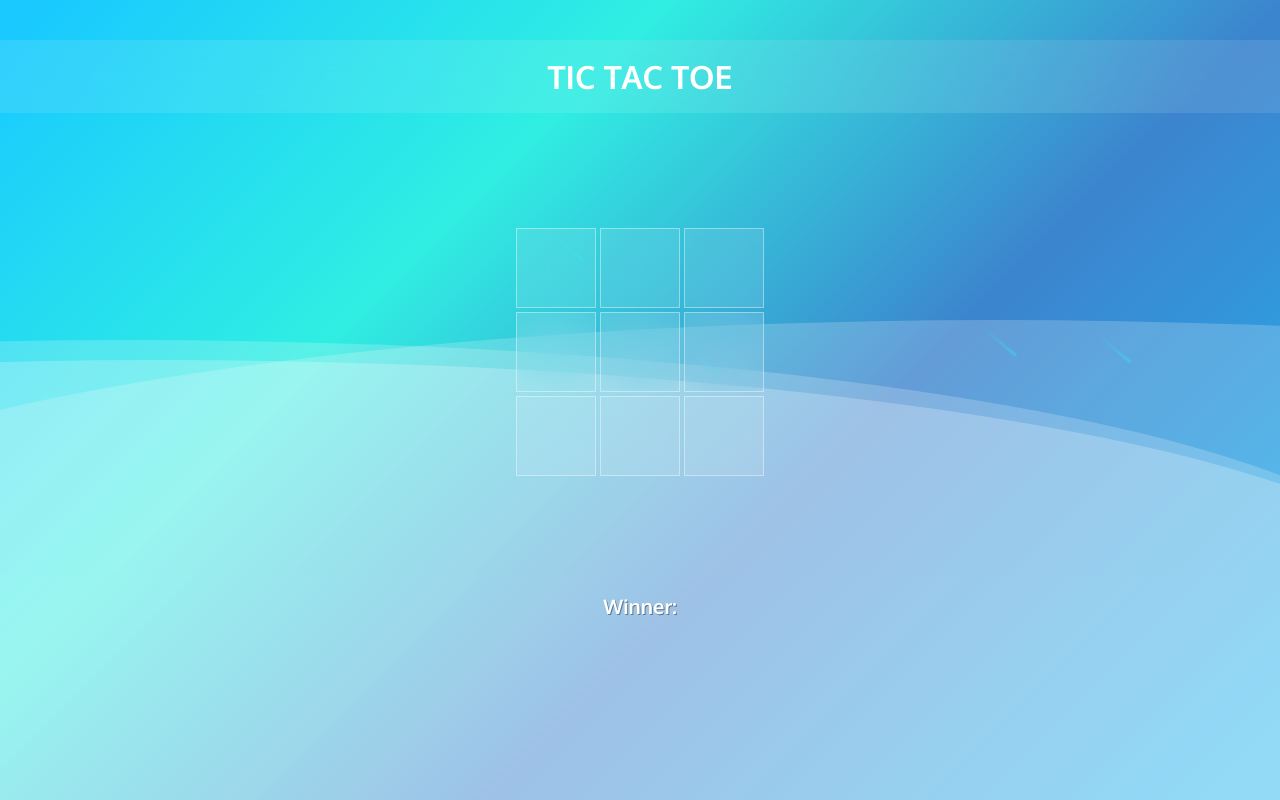
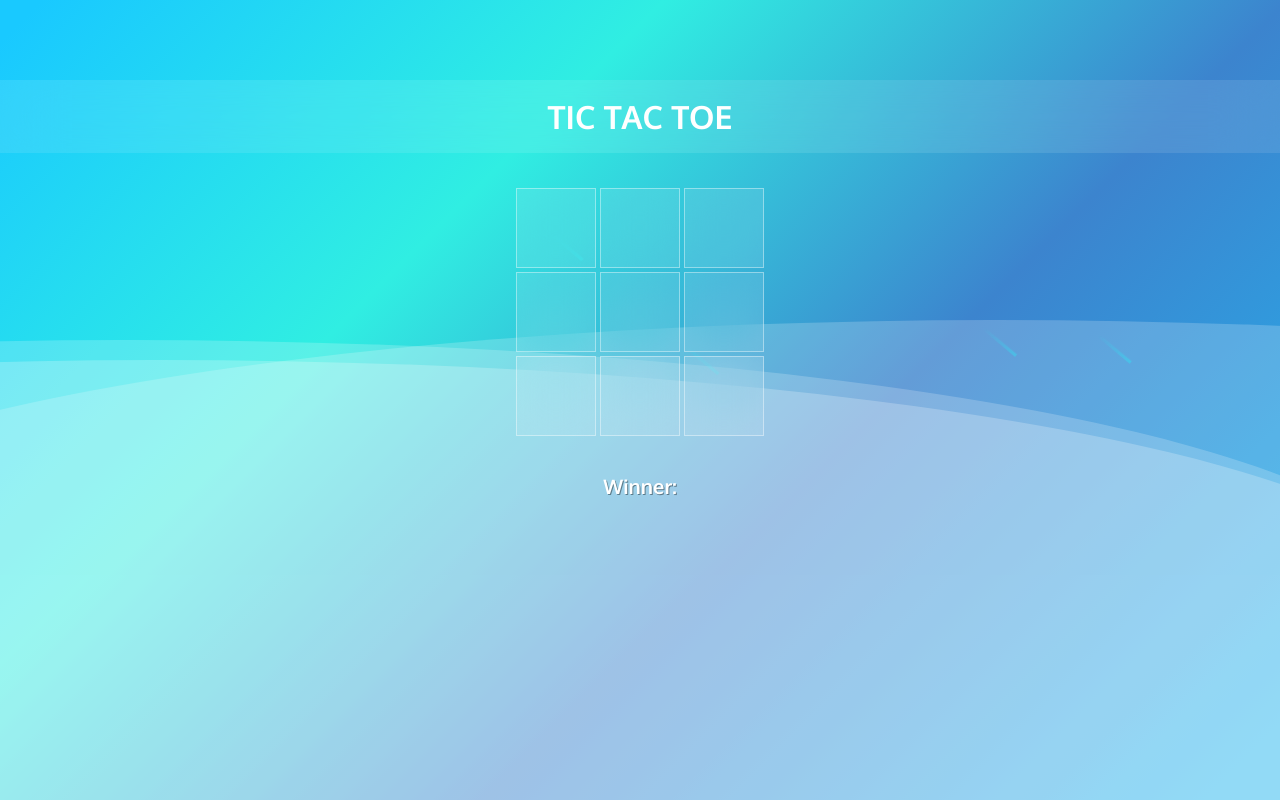
Before and after one commit to Kristian-kodehode/react-tictactoe, a React (Vite) app: page / in a window 1280 px wide. Shown: the top 800 px of the page. Built offline with nearby package versions, Linux system fonts and the light colour scheme.

Commit message:
adjusted margins on the overall layout

```diff
--- a/src/index.css
+++ b/src/index.css
@@ -23,7 +23,7 @@ body {
 }
 
 h1 {
-  margin-top: 40px;
+  margin-top: 80px;
   font-size: 32px;
   text-align: center;
   background-color: rgba(255, 255, 255, 0.1);
@@ -122,7 +122,7 @@ button {
   display: flex;
   justify-content: center;
   align-items: center;
-  height: 60vh;
+  height: 40vh;
 }
 
 .board {
```
